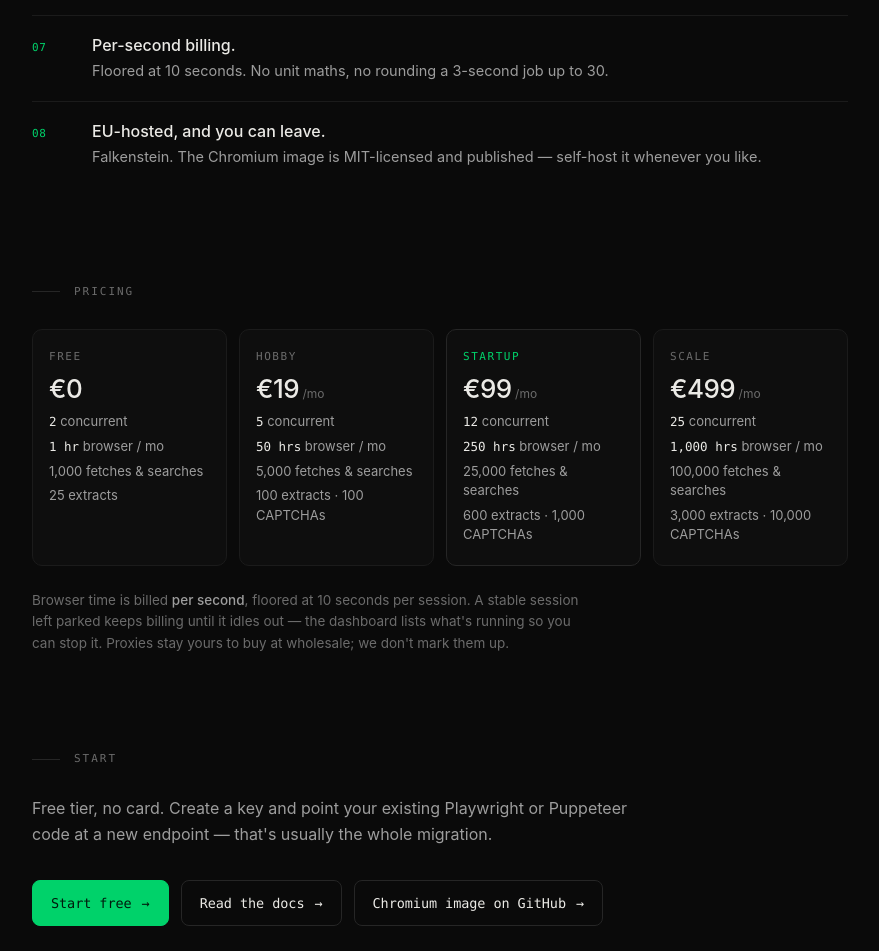
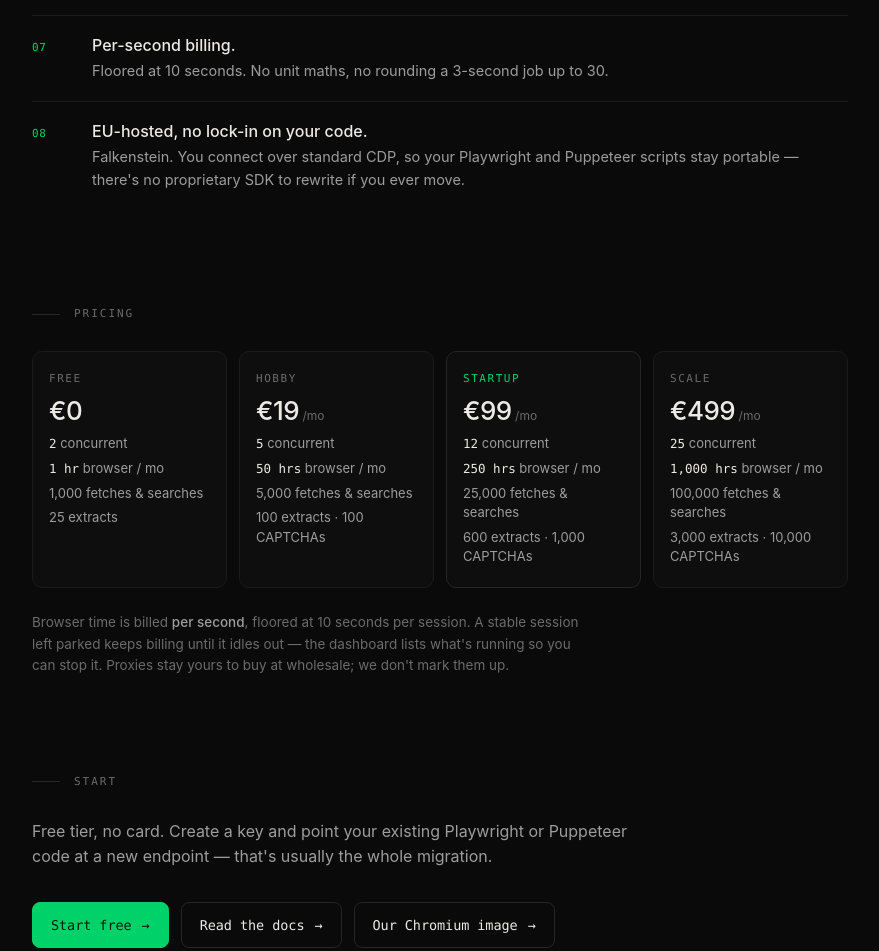
Before and after one commit to runbrowser-dev/site, a plain HTML site: page index.html in a window 1280 px wide. Shown: the part 1641-2592 px from the top of the page, without its empty margins (200-1079 px from the left). Drawn offline with Linux system fonts and the light colour scheme.

Commit message:
Stop implying customers can self-host the platform
The feature list said "EU-hosted, and you can leave — self-host it whenever
you like", which reads as an invitation to run runbrowser yourself. What's
actually published is a 69-line Dockerfile wrapping Chromium; the gateway and
control plane that make it a product are private. The copy was writing cheques
the licence doesn't cover, and undercutting the reason to pay us.

Reframed to the lock-in objection that's real and that we genuinely answer:
your automation code is portable because we speak standard CDP, so there's no
proprietary SDK to unpick if you leave. That's a stronger claim than
self-hosting anyway — it's about the customer's own code rather than ours.

The GitHub button now reads "Our Chromium image" rather than sitting next to
"Start free" as if it were an alternative way to obtain the product.

```diff
--- a/index.html
+++ b/index.html
@@ -417,7 +417,7 @@ await browser.close()</pre>
       <li><span class="marker">05</span><span class="row"><span class="label">MCP server.</span><span class="desc">Browser tools for Claude, Cursor and anything else that speaks MCP. No integration code.</span></span></li>
       <li><span class="marker">06</span><span class="row"><span class="label">CAPTCHA solving included.</span><span class="desc">An allowance on every paid plan, not a per-solve markup.</span></span></li>
       <li><span class="marker">07</span><span class="row"><span class="label">Per-second billing.</span><span class="desc">Floored at 10 seconds. No unit maths, no rounding a 3-second job up to 30.</span></span></li>
-      <li><span class="marker">08</span><span class="row"><span class="label">EU-hosted, and you can leave.</span><span class="desc">Falkenstein. The Chromium image is MIT-licensed and published — self-host it whenever you like.</span></span></li>
+      <li><span class="marker">08</span><span class="row"><span class="label">EU-hosted, no lock-in on your code.</span><span class="desc">Falkenstein. You connect over standard CDP, so your Playwright and Puppeteer scripts stay portable — there's no proprietary SDK to rewrite if you ever move.</span></span></li>
     </ul>
   </section>
 
@@ -487,7 +487,7 @@ await browser.close()</pre>
         Read the docs <span class="arrow">&rarr;</span>
       </a>
       <a class="btn" href="https://github.com/runbrowser-dev/runbrowser" target="_blank" rel="noopener">
-        Chromium image on GitHub <span class="arrow">&rarr;</span>
+        Our Chromium image <span class="arrow">&rarr;</span>
       </a>
     </div>
   </section>
```
